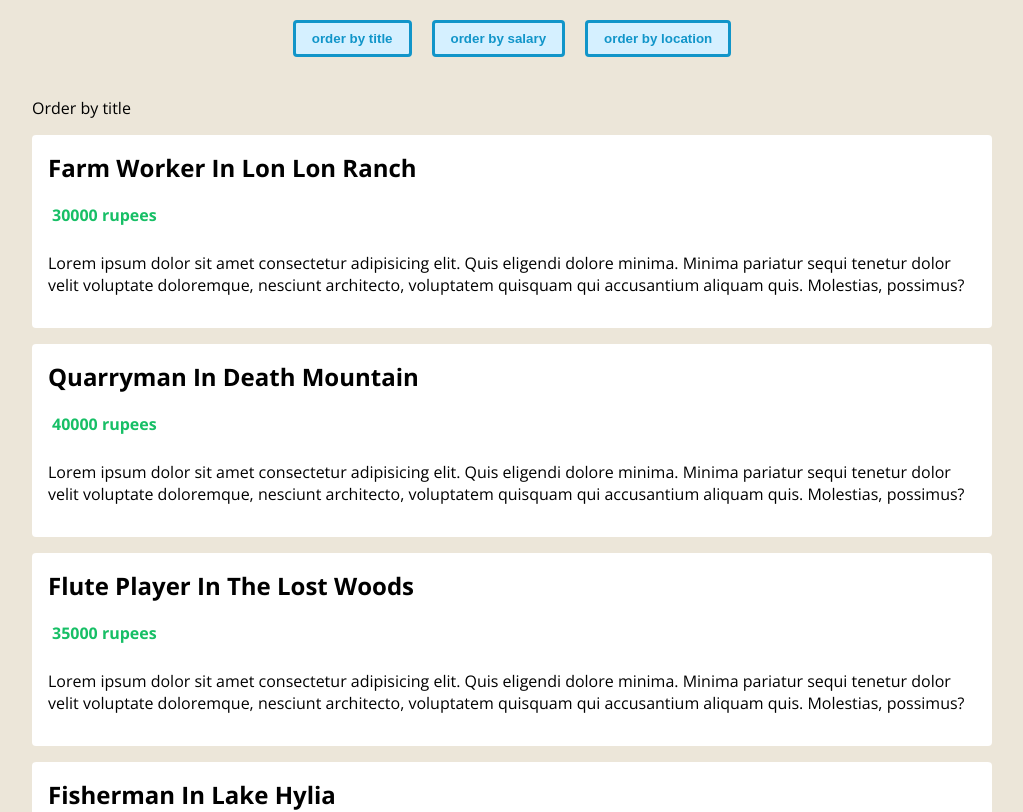
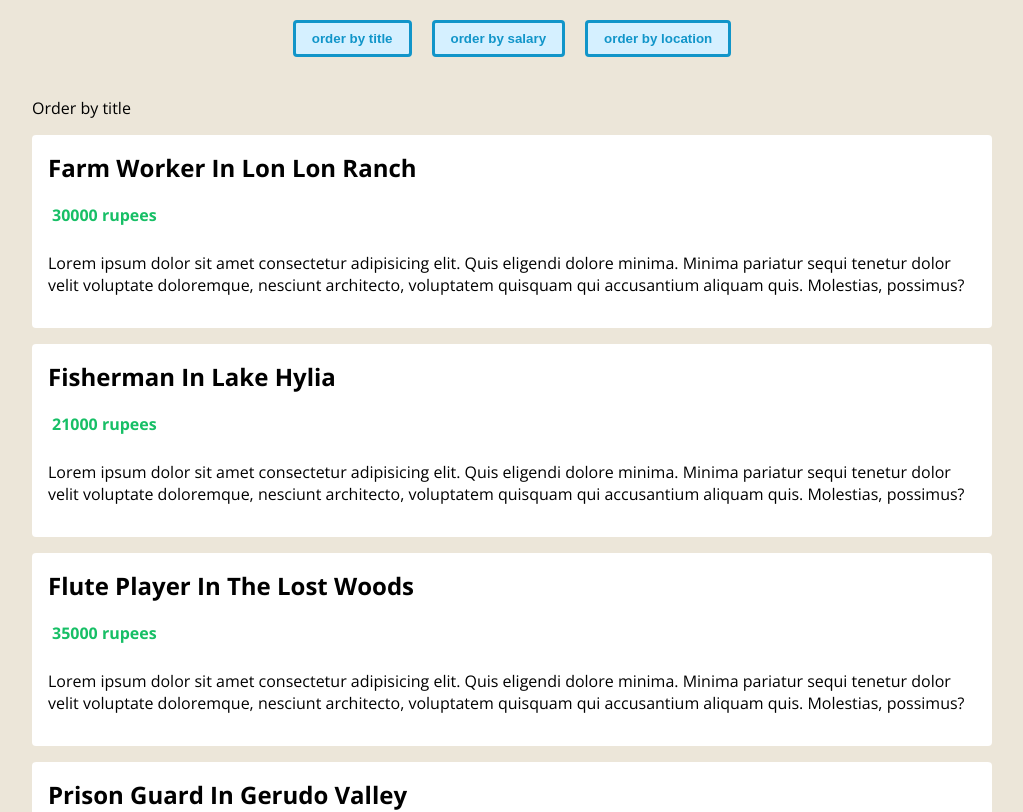
Before and after one commit to koheitech/vue3_fake_job_finder, a Vue app: page / in a window 1280 px wide. Shown: the top 812 px of the page, without its empty margins (128-1151 px from the left). Built offline with nearby package versions, Linux system fonts and the light colour scheme.

Commit message:
sort data by orderTerm

```diff
--- a/src/components/JobsList.vue
+++ b/src/components/JobsList.vue
@@ -2,7 +2,7 @@
   <div class="job-list">
     <p>Order by {{ order }}</p>
     <ul>
-      <li v-for="job in jobs" :key="job.id">
+      <li v-for="job in orderedJobs" :key="job.id">
         <h2>{{ job.title }} in {{ job.location }}</h2>
         <div class="salary">
           <p>{{ job.salary }} rupees</p>
@@ -21,7 +21,7 @@
 </template>
 
 <script lang="ts">
-import { defineComponent, PropType } from "vue";
+import { computed, defineComponent, PropType } from "vue";
 import Job from "@/types/Job";
 import OrderTerm from "@/types/OrderTerm";
 
@@ -36,6 +36,15 @@
       type: String as PropType<OrderTerm>,
     }
   },
+  setup(props) {
+    const orderedJobs = computed(() => {
+      return [...props.jobs].sort((a: Job, b: Job) => {
+        return a[props.order] > b[props.order] ? 1 : -1
+      })
+    })
+
+    return { orderedJobs }
+  }
 });
 </script>
 
```
